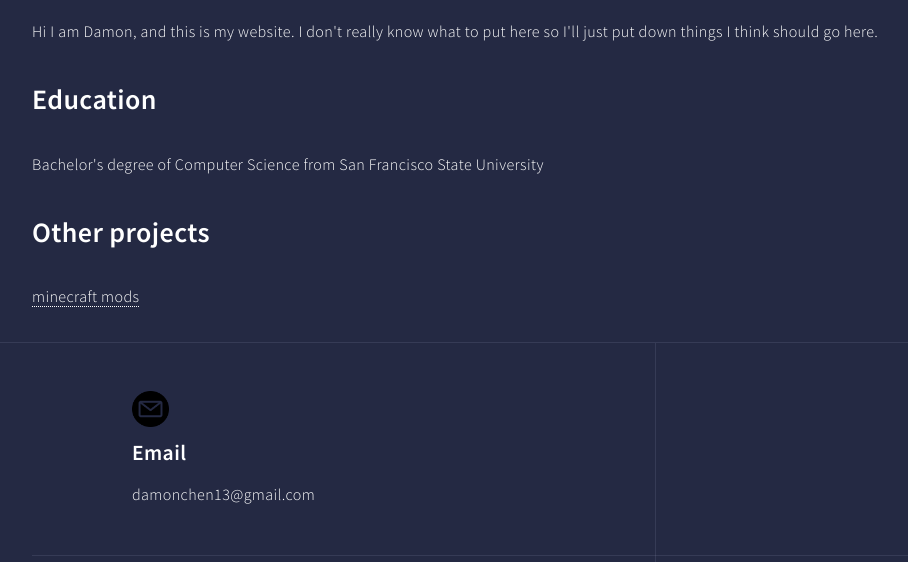
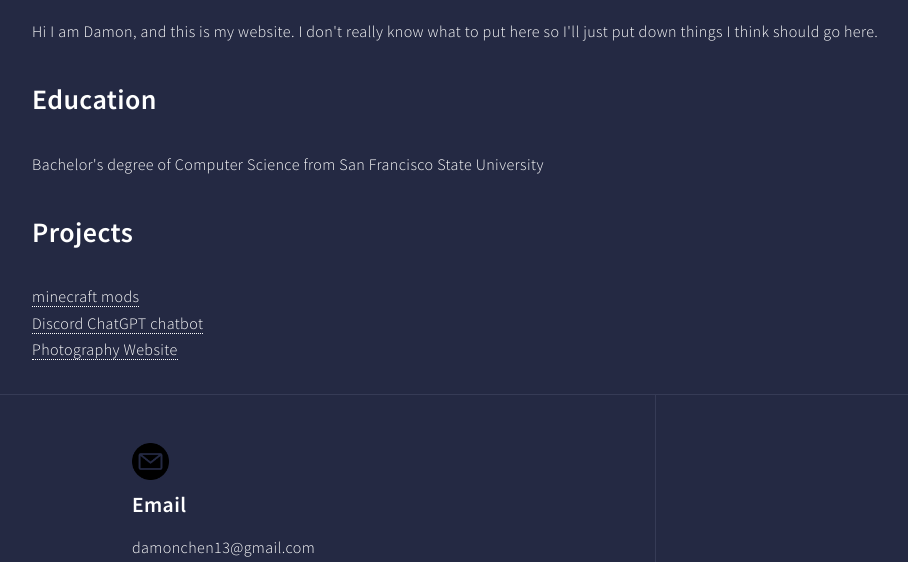
Before and after one commit to pterofighter/damonchen.github.io, a plain HTML site: page index.html in a window 1280 px wide. Shown: the part 649-1211 px from the top of the page, without its empty margins (88-996 px from the left). Drawn offline with Linux system fonts and the light colour scheme.

Commit message:
added other projects into it

```diff
--- a/index.html
+++ b/index.html
@@ -45,8 +45,10 @@
                             <p>Hi I am Damon, and this is my website. I don't really know what to put here so I'll just put down things I think should go here. </p>
                             <h2>Education</h2>
                             <p>Bachelor's degree of Computer Science from San Francisco State University</p>
-                            <h2>Other projects</h2>
-                            <a href="https://www.curseforge.com/minecraft/mc-mods/pteros-custom-arrows">minecraft mods</a>
+                            <h2>Projects</h2>
+                            <div><a href="https://www.curseforge.com/minecraft/mc-mods/pteros-custom-arrows">minecraft mods</a></div>
+                            <div><a href="https://github.com/pterofighter/discordJSchatGPT-chatbot">Discord ChatGPT chatbot</a></div>
+                            <div><a href="https://github.com/pterofighter/photography-website">Photography Website</a></div>
                         </div>
                     </section>
 
```
